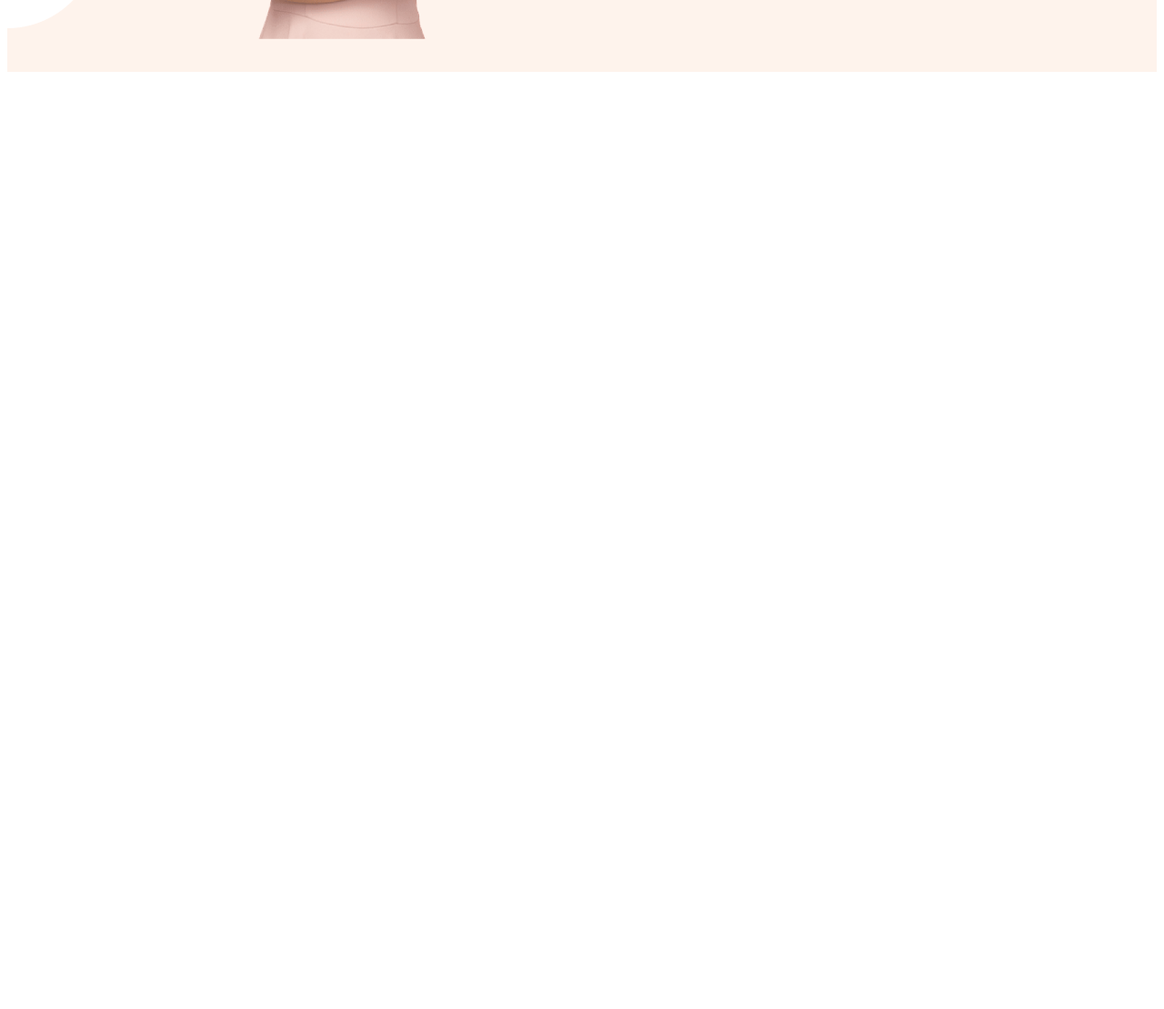
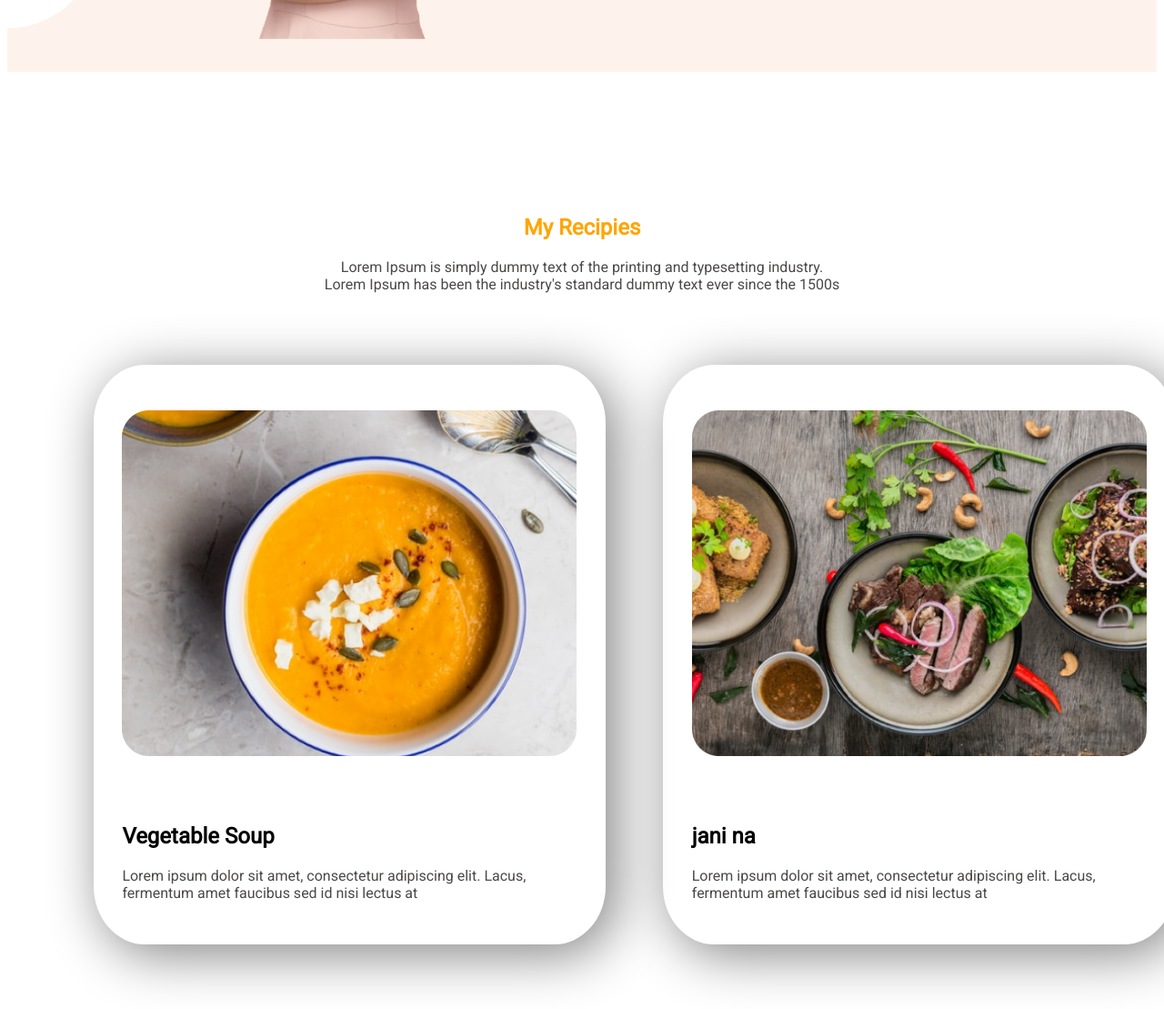
Before and after one commit to afrinfarhana999/food-network, a plain HTML site: page index.html in a window 1280 px wide. Shown: the part 1369-2478 px from the top of the page at 91% size. Before the commit the page ends 1616 px from the top, so only its background shows below. Drawn offline with Linux system fonts and the light colour scheme.

Commit message:
shadow added

```diff
--- a/index.html
+++ b/index.html
@@ -57,6 +57,34 @@
         </div>
 
     </section>
+    <section>
+        <div class="text-styles">
+            <h2 class="rong">My Recipies</h2>
+            <p>Lorem Ipsum is simply dummy text of the printing and typesetting industry.
+                <br> Lorem Ipsum has been the industry's standard dummy text ever since the
+                1500s
+            </p>
+        </div>
+        <div class="felxible-container half-width">
+            <div class="shadow">
+                <img class="chobi" src="images/Project Cover.png" alt="">
+                <h2>Vegetable Soup</h2>
+                <p>Lorem ipsum dolor sit amet,
+                    consectetur adipiscing elit. Lacus,
+                    fermentum amet faucibus sed id nisi
+                    lectus at</p>
+            </div>
+            <div class="shadow">
+                <img class="chobi" src="images/Project Cover1.jpg" alt="">
+                <h2>jani na</h2>
+                <p>Lorem ipsum dolor sit amet,
+                    consectetur adipiscing elit. Lacus,
+                    fermentum amet faucibus sed id nisi
+                    lectus at</p>
+            </div>
+        </div>
+
+    </section>
 
 
 </body>
--- a/style.css
+++ b/style.css
@@ -4,6 +4,9 @@ body{
 h1{
     font-size: 50px;
     color:rgba(0, 0, 0, 0.712);
+}
+p{
+    color: rgba(22, 17, 17, 0.767);
 }
 .link-button{
     text-decoration:none;
@@ -56,3 +59,25 @@ h1{
     padding-bottom:20%;
     padding-right:10%;
 }
+.text-styles{
+    text-align: center;
+}
+.pic{
+    border-radius:50px;
+
+}
+.shadow{
+    width:100%;
+    padding-left: 5%;
+    padding-right:5%;
+    padding-bottom: 5%;
+    margin-left: 5%;
+    margin-right: 5%;
+    border-radius: 10%;
+     box-shadow: 10px 10px 60px grey;
+}
+.chobi{
+
+   padding-bottom:10% ;
+   padding-top: 10%;
+}
```
Also changed, not shown: images/Project Cover.jpg (added).
